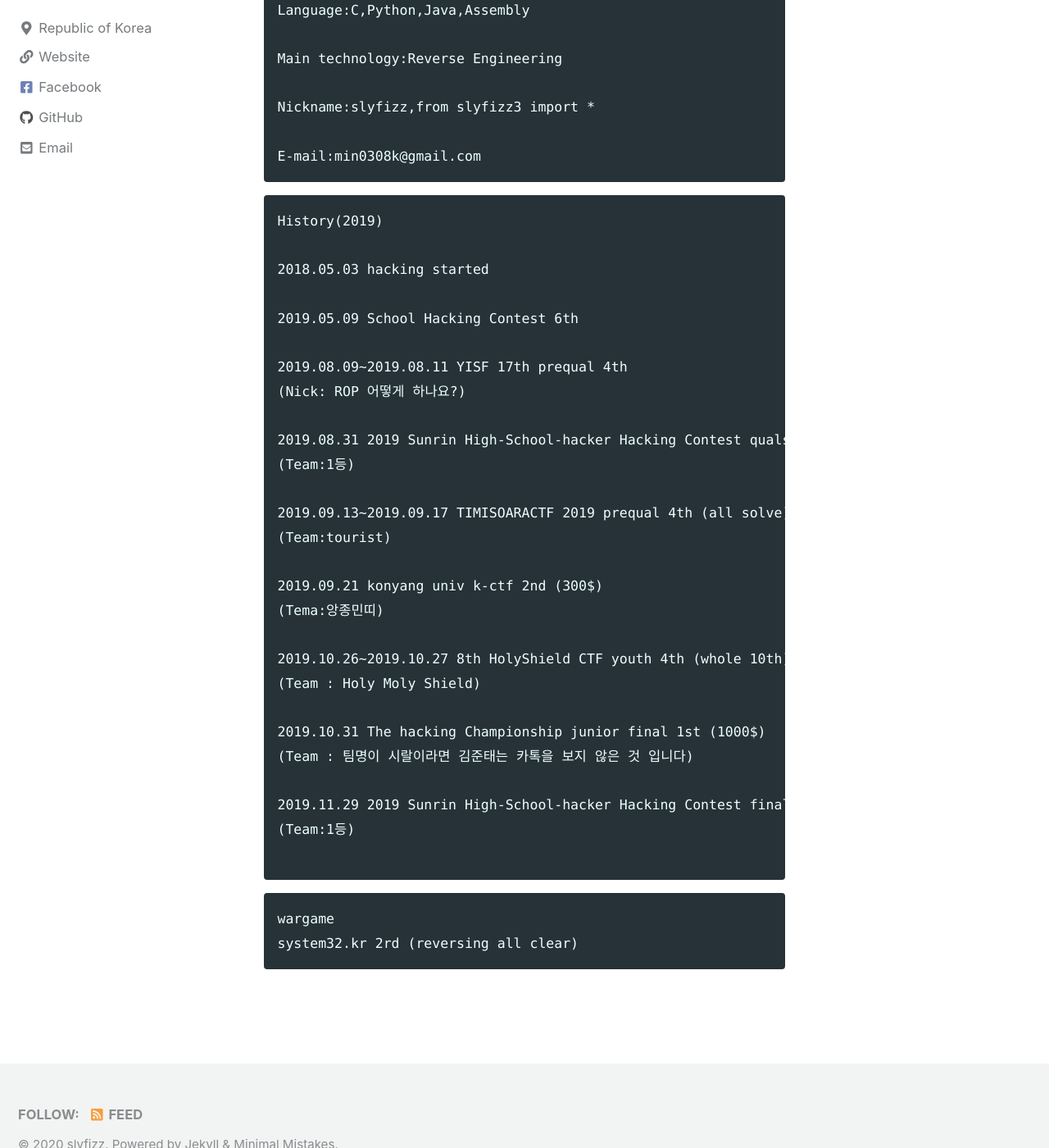
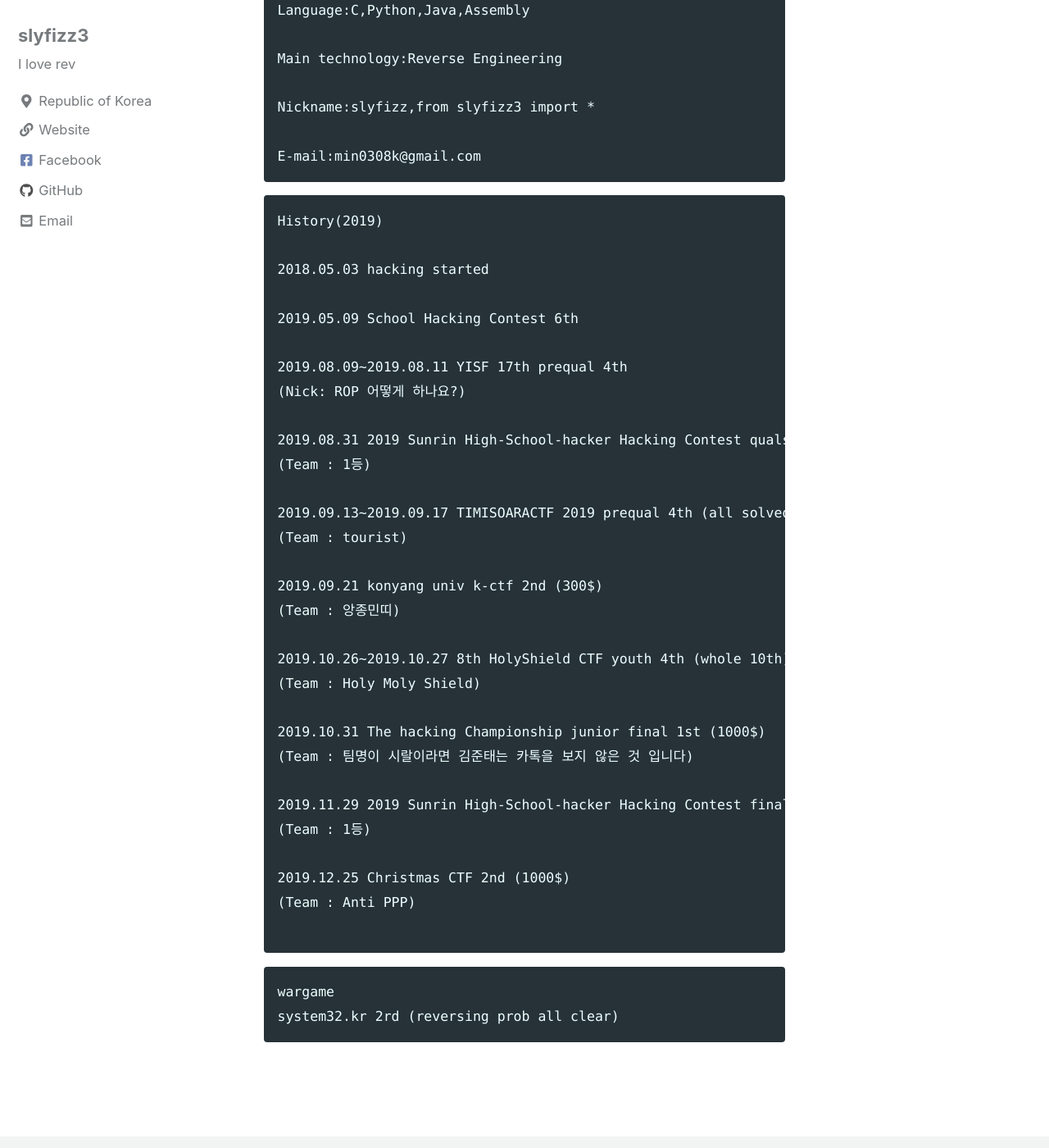
Before and after one commit to slyfizz3/slyfizz3.github.io, a Jekyll site: the page built from _pages/about.md, in a window 1280 px wide and 1400 px high, scrolled down 419 px. Shown: the whole window at 82% size. Built offline with Jekyll 4.4.1, drawn with Linux system fonts in a browser that asks for light colours; cached includes are drawn as plain includes; nearby versions of some CDN libraries.

Commit message:
Update about.md

````diff
--- a/_pages/about.md
+++ b/_pages/about.md
@@ -32,13 +32,13 @@ History(2019)
 (Nick: ROP 어떻게 하나요?)
 
 2019.08.31 2019 Sunrin High-School-hacker Hacking Contest quals 1st
-(Team:1등)
+(Team : 1등)
 
-2019.09.13~2019.09.17 TIMISOARACTF 2019 prequal 4th (all solve)
-(Team:tourist)
+2019.09.13~2019.09.17 TIMISOARACTF 2019 prequal 4th (all solved)
+(Team : tourist)
 
 2019.09.21 konyang univ k-ctf 2nd (300$)
-(Tema:앙종민띠)
+(Team : 앙종민띠)
 
 2019.10.26~2019.10.27 8th HolyShield CTF youth 4th (whole 10th)
 (Team : Holy Moly Shield)
@@ -47,11 +47,14 @@ History(2019)
 (Team : 팀명이 시랄이라면 김준태는 카톡을 보지 않은 것 입니다)
 
 2019.11.29 2019 Sunrin High-School-hacker Hacking Contest final 3rd
-(Team:1등)
+(Team : 1등)
+
+2019.12.25 Christmas CTF 2nd (1000$)
+(Team : Anti PPP)
 
 ```
 
 ```
 wargame
-system32.kr 2rd (reversing all clear)
+system32.kr 2rd (reversing prob all clear)
 ```
````
